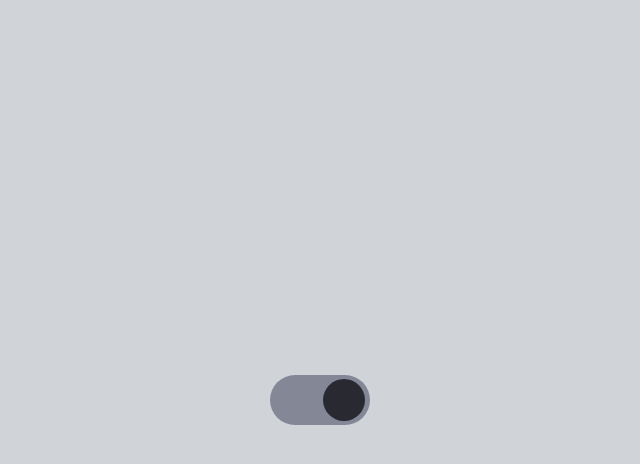
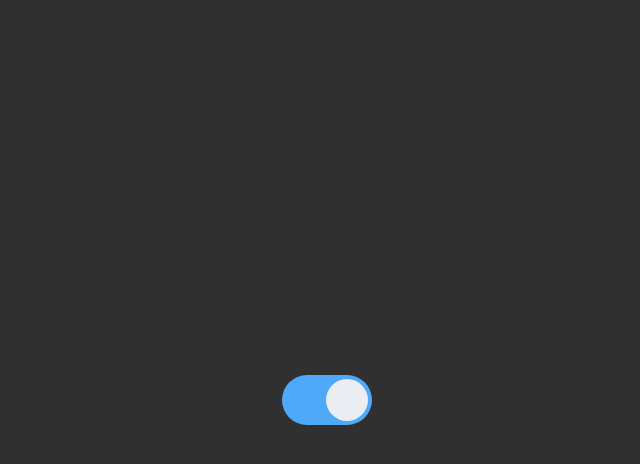
Before and after one commit to zuwannn/switch-mode-2, a plain HTML site: page index.html in a window 1280 px wide. Both pictures are taken after a click on the label 640 px from the left and 400 px from the top of the page. Shown: the whole page, without its empty margins (320-960 px from the left). Drawn offline with Linux system fonts and the light colour scheme.

Commit message:
Update style.css

```diff
--- a/style.css
+++ b/style.css
@@ -1,7 +1,16 @@
+:root{
+    --dark-mode: #303030;
+    --light-mode: #f4f4f4;
+    --dark-checkbox: #50a8f8;
+    --light-checkbox: #696c73;
+    --dark-circle: #e8f0f8;
+    --light-circle: #eaedf1;
+}
+
 *{
- margin: 0;
- padding: 0;
- box-sizing: border-box;
+    margin: 0;
+    padding: 0;
+    box-sizing: border-box;
 }
 
 body{
@@ -11,48 +20,48 @@ body{
     height: 100vh;
 }
 
-.content{
-    background-color: rgb(185, 163, 102);
-    width: 100px;
-    height: 50px;
-    border-radius: 50px;
-    cursor: pointer;
-    display: flex;
-    align-items: center;
-    z-index: 2;
-}
 .main{
-    /* display: flex;
-    justify-content: center;
-    align-items: center; */
     width: 100%;
     height: 100%;
-    background-color: rgb(20,26,34);
+    background-color: var(--light-mode);
     position: absolute;
+    z-index: 1;
+    /* justify-content: center;
+    align-items: center; */
 }
 
-#switch{
+.content{
+    width: 90px;
+    height: 50px;
+    display: flex;
+    z-index: 2;
+    background-color: var(--light-checkbox);
+    border-radius: 40px;
+    align-items: center;
+    cursor: pointer;
+}
+
+#swich{
     display: none;
 }
 
 .circle{
     width: 42px;
     height: 42px;
-    border-radius: 50px;
-    background-color: rgb(85, 51, 7);
-    margin-left: 5px;
-    transition: 0.3s ;
+    border-radius: 50%;
+    margin-left: 4px;
+    background-color: var(--light-circle);
+    transition: 0.3s;
 }
 
 #switch:checked ~ label{
-    background-color: rgb(131, 135, 150);
+    background-color:var(--dark-checkbox);
 }
 
-#switch:checked ~ label .circle{
-    background-color: rgb(41, 41, 49);
-    transform: translateX(48px);
+#switch:checked ~ .content .circle{
+    transform: translateX(40px);
 }
 
 #switch:checked ~ .main{
-    background-color: rgb(208, 212, 216);
+    background-color: var(--dark-mode);
 }
```
